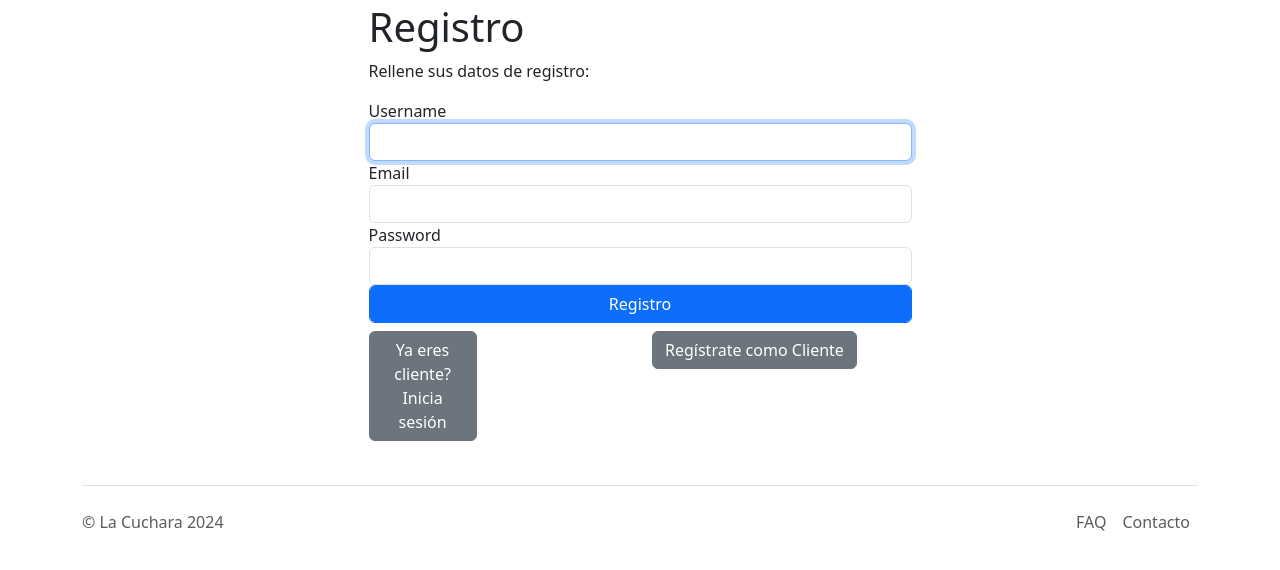
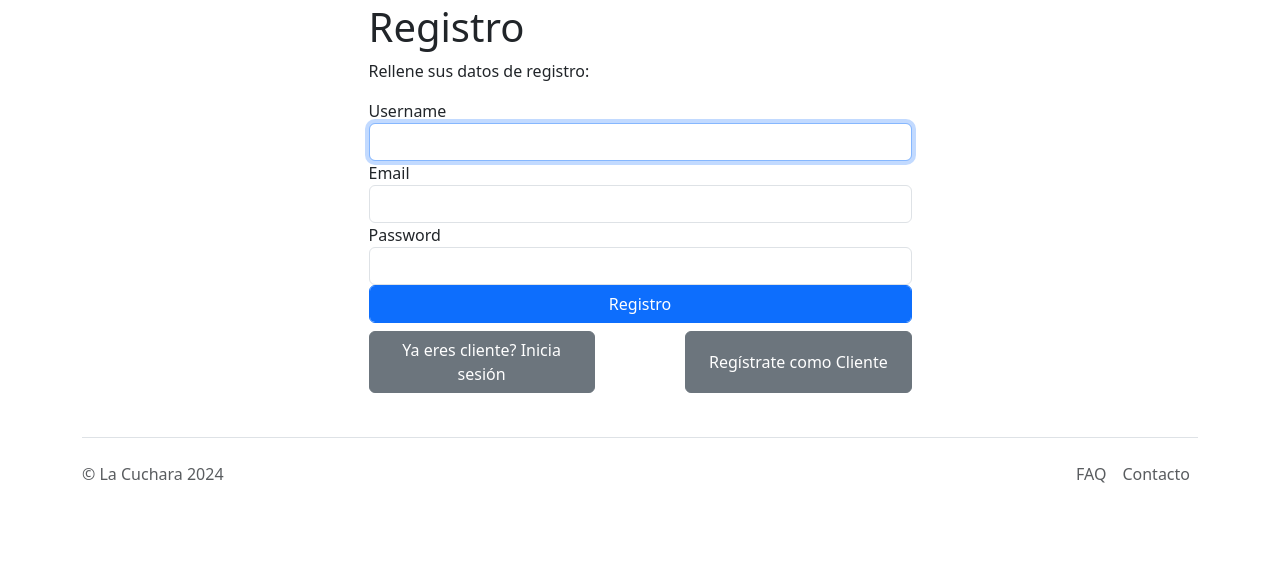
Before and after one commit to EPSZ-DAW2/daw2-2023_02_reservas_restaurantes, a Yii app: template basic/views/site/registro.php in a window 1280 px wide. Shown: the part 67-637 px from the top of the page. Run offline with PHP 8.4 and a stand-in for Yii, Linux system fonts and the light colour scheme; the template is opened without the code that fills it, so the values that code supplies are empty; form fields are guessed from the names that the template uses; some libraries are stand-ins or nearby versions.

Commit message:
arreglo botones

```diff
--- a/basic/views/site/registro.php
+++ b/basic/views/site/registro.php
@@ -24,7 +24,7 @@ $this->title = 'Registro';
 $this->params['breadcrumbs'][] = $this->title;
 ?>
 <div class= "container">
-    <div class="site-login">
+    <div class="site-regisro">
         <div class="row">
             <div class="d-flex justify-content-center">
                 <div class="col-lg-6">
@@ -62,17 +62,13 @@ $this->params['breadcrumbs'][] = $this->title;
                     </div>
                     <?php $form = ActiveForm::begin(['id' => 'registrogp-form',]); ?>
                     <div class="form-group mt-1">
-                        <div class="row">
-                            <div class="col-lg-6">
-                                <?= Html::a('Ya eres cliente? Inicia sesión', ['/site/login'], ['class' => 'btn btn-secondary col-lg-5 mt-md-1']) ?>
-                            </div>
-                            <div class="col-lg-6">
-                                <?php if(Yii::$app->session->has('registroc')) { ?>
-                                    <?= Html::submitButton('Diriges un restaurante? Regístrate', ['class' => 'btn btn-secondary mt-md-1 mt-sm-1 mt-xs-1 mt-1 ms-auto', 'name' => 'registrogp-button', 'value' => 1]) ?>
-                                <?php } else { ?>
-                                    <?= Html::submitButton('Regístrate como Cliente', ['class' => 'btn btn-secondary mt-md-1 mt-sm-1 mt-xs-1 mt-1 ms-auto', 'name' => 'registroc-button', 'value' => 1]) ?>
-                                <?php } ?>
-                            </div>
+                        <div class="row ms-auto me-auto">
+                            <?= Html::a('Ya eres cliente? Inicia sesión', ['/site/login'], ['class' => 'btn btn-secondary col-lg-5 mt-md-1']) ?>
+                            <?php if(Yii::$app->session->has('registroc')) { ?>
+                                <?= Html::submitButton('Diriges un restaurante? Regístrate', ['class' => 'btn btn-secondary col-lg-5 mt-md-1 mt-sm-1 mt-xs-1 mt-1 ms-auto', 'name' => 'registrogp-button', 'value' => 1]) ?>
+                            <?php } else { ?>
+                                <?= Html::submitButton('Regístrate como Cliente', ['class' => 'btn btn-secondary col-lg-5 mt-md-1 mt-sm-1 mt-xs-1 mt-1 ms-auto', 'name' => 'registroc-button', 'value' => 1]) ?>
+                            <?php } ?>
                         </div>
                     </div>
                     <?php ActiveForm::end(); ?>
```
